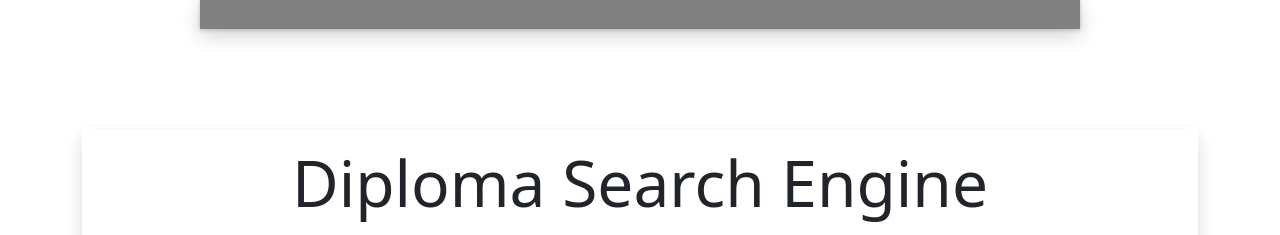
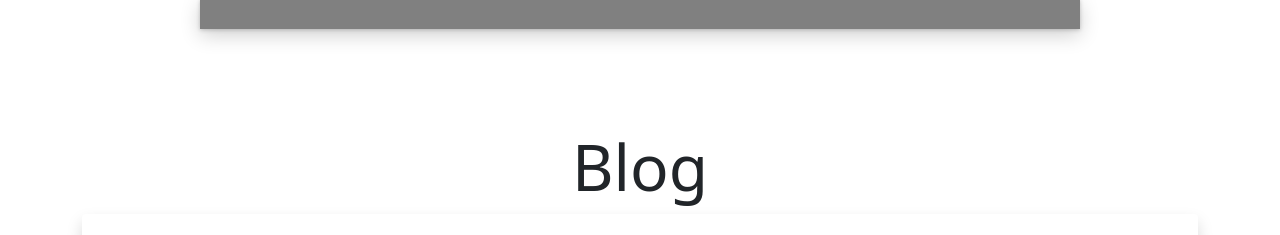
Before and after one commit to aditiaher/home.cwipedia.in, a React (Create React App) app: page / in a window 1280 px wide. Shown: the part 1723-1958 px from the top of the page. Built offline with nearby package versions, Linux system fonts and the light colour scheme.

Commit message:
blog add

```diff
--- a/src/Components/rss.component.js
+++ b/src/Components/rss.component.js
@@ -4,6 +4,7 @@ const RSS = ()=>{
     return(
         <>
           <div  className="container rss" >
+          <h1 className="display-3">Blog</h1>
         {/* <div className="tex-center">
 
         </div> */}
```
